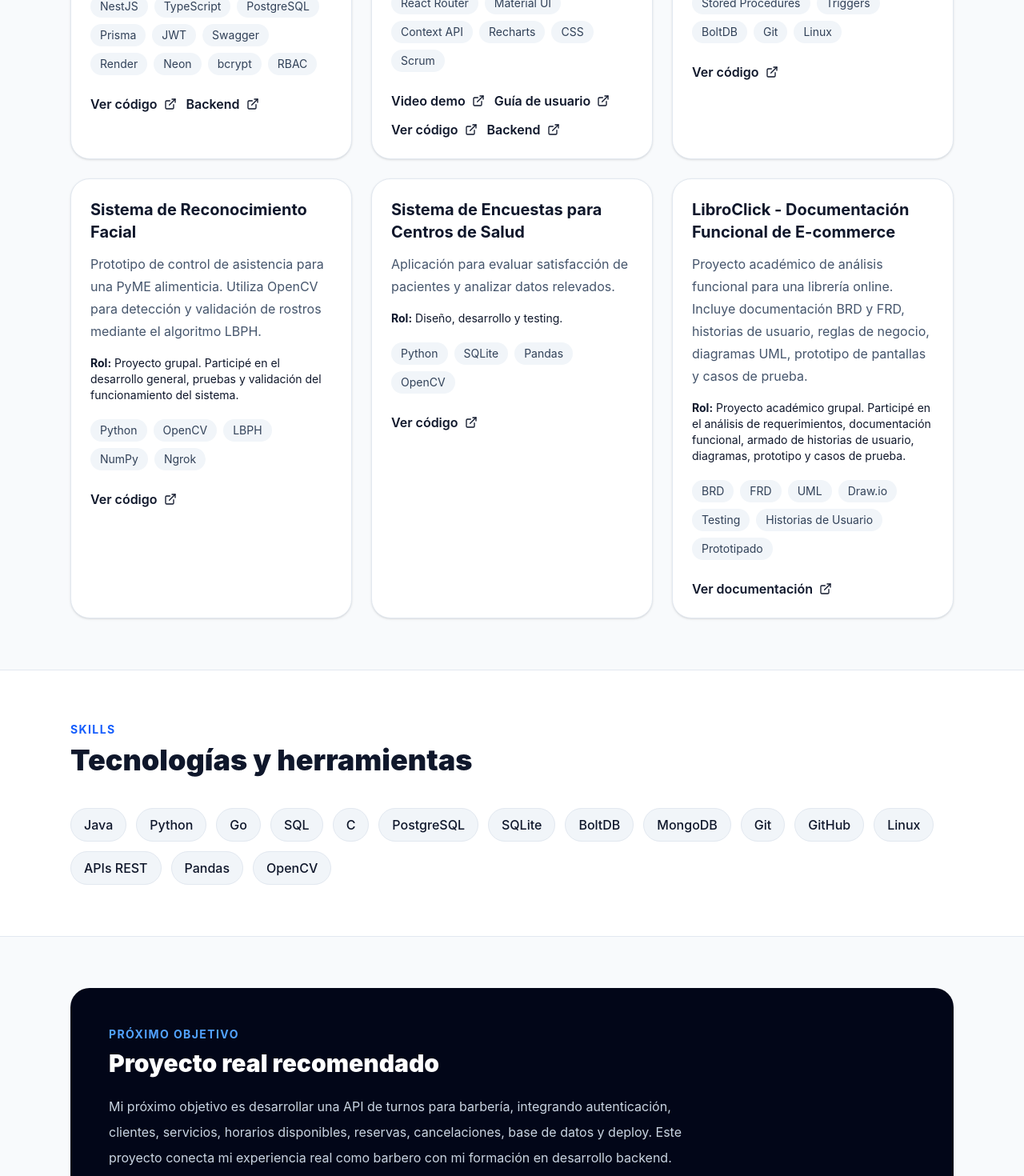
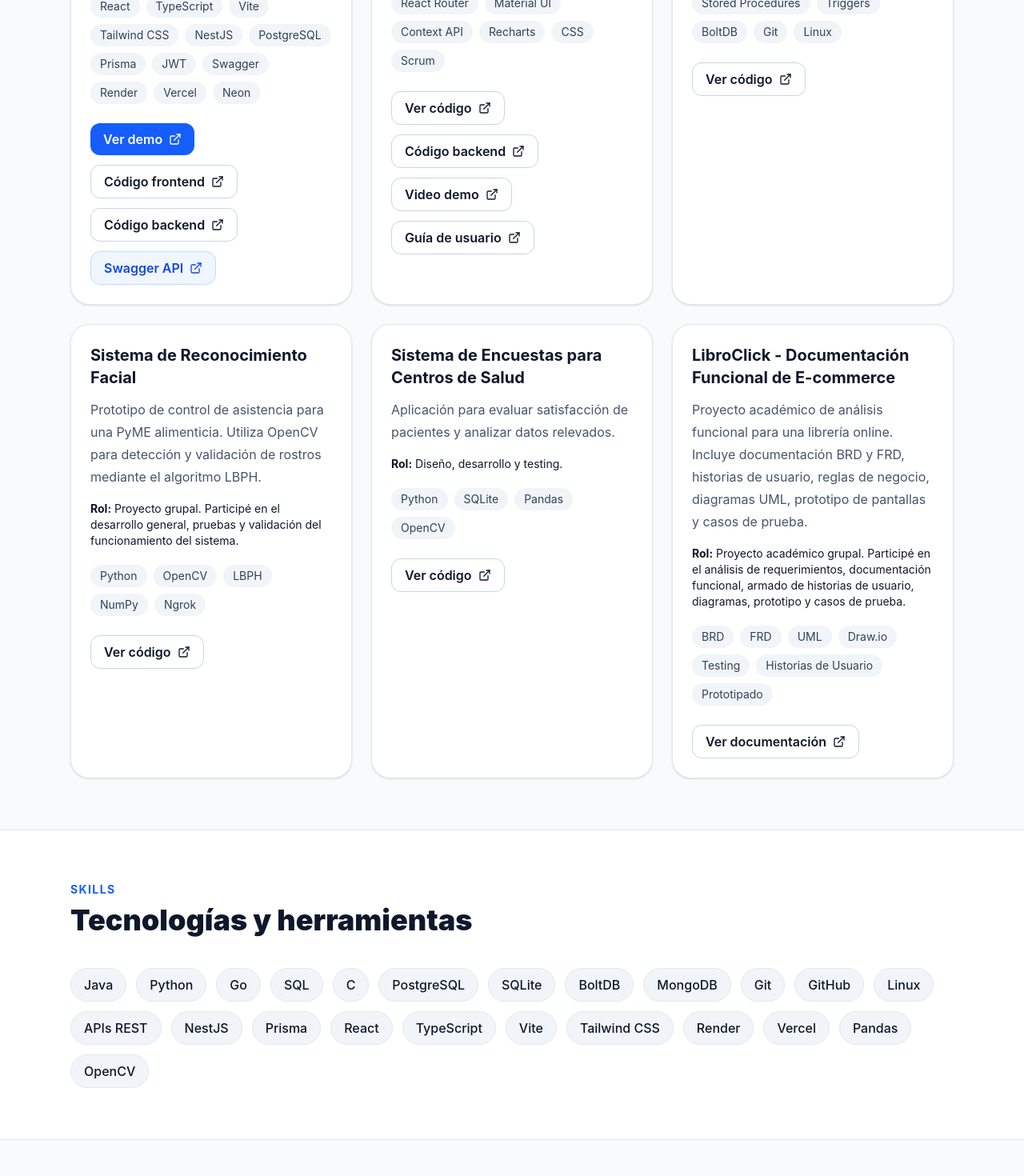
Before and after one commit to IgnacioGodoy2002/portfolio-ignacio, a React (Vite) app: page / in a window 1280 px wide. Shown: the part 1460-2930 px from the top of the page at 80% size. Built offline with nearby package versions, Linux system fonts and the light colour scheme.

Commit message:
Actualizo BarberFlow en portfolio

```diff
--- a/src/App.jsx
+++ b/src/App.jsx
@@ -5,7 +5,7 @@ const profile = {
   role: "Backend Developer Jr.",
   location: "Buenos Aires, Argentina",
   email: "nachogodoy04@gmail.com",
-  linkedin: "https://www.linkedin.com/in/ignacio-gabriel-godoy-351770273/?skipRedirect=true://linkedin.com/in/ignaciogodoy",
+  linkedin: "https://www.linkedin.com/in/ignacio-gabriel-godoy-351770273/",
   github: "https://github.com/IgnacioGodoy2002",
   cv: "/CV_Ignacio_Godoy.pdf",
 };
@@ -24,32 +24,43 @@ const skills = [
   "GitHub",
   "Linux",
   "APIs REST",
+  "NestJS",
+  "Prisma",
+  "React",
+  "TypeScript",
+  "Vite",
+  "Tailwind CSS",
+  "Render",
+  "Vercel",
   "Pandas",
   "OpenCV",
 ];
 
 const projects = [
   {
-  title: "BarberFlow API - Sistema Inteligente de Turnos para Barbería",
+  title: "BarberFlow - Sistema Fullstack de Turnos para Barbería",
   description:
-    "API REST desarrollada para gestionar turnos de barbería de forma profesional. Incluye autenticación JWT, roles, servicios, barberos, horarios laborales, disponibilidad dinámica, reservas, cancelaciones, bloqueos de agenda, validación de conflictos y deploy online.",
+    "Aplicación fullstack desarrollada para gestionar turnos de barbería de forma profesional. Incluye frontend en React, backend en NestJS, autenticación JWT, roles, servicios, barberos, horarios laborales, disponibilidad dinámica, reservas, cancelaciones y documentación Swagger.",
   tech: [
+    "React",
+    "TypeScript",
+    "Vite",
+    "Tailwind CSS",
     "NestJS",
-    "TypeScript",
     "PostgreSQL",
     "Prisma",
     "JWT",
     "Swagger",
     "Render",
+    "Vercel",
     "Neon",
-    "bcrypt",
-    "RBAC"
   ],
   role:
-    "Proyecto personal. Diseñé y desarrollé el backend completo conectando mi experiencia real como barbero con mi formación en desarrollo backend. Implementé autenticación, roles, base de datos relacional, motor de disponibilidad, reservas, cancelaciones, bloqueos de agenda y documentación Swagger.",
-  repo: "https://github.com/IgnacioGodoy2002/barberflow-api",
-  backend: "https://barberflow-api-9feo.onrender.com/api/docs",
-  buttonText: "Ver código",
+    "Proyecto personal. Diseñé y desarrollé una solución fullstack conectando mi experiencia real como barbero con mi formación en desarrollo. Implementé frontend, backend, base de datos relacional, autenticación, reservas, disponibilidad en tiempo real, validación de conflictos y deploy completo.",
+  demo: "https://barberflow-a0u8cix0l-ignaciogodoy2002s-projects.vercel.app/",
+  frontend: "https://github.com/IgnacioGodoy2002/barberflow-web",
+  backend: "https://github.com/IgnacioGodoy2002/barberflow-api",
+  swagger: "https://barberflow-api-9feo.onrender.com/api/docs",
 },
 {
   title: "Frozen Lácteos - Sistema de Gestión de Producción",
@@ -246,12 +257,67 @@ function App() {
               </div>
 
               <div className="flex flex-wrap gap-3 mt-6">
+                {project.demo && (
+                  <a
+                    href={project.demo}
+                    target="_blank"
+                    rel="noreferrer"
+                    className="inline-flex items-center gap-2 rounded-xl bg-blue-600 px-4 py-2 font-semibold text-white hover:bg-blue-700 transition"
+                  >
+                    Ver demo <ExternalLink size={16} />
+                  </a>
+                )}
+
+                {project.frontend && (
+                  <a
+                    href={project.frontend}
+                    target="_blank"
+                    rel="noreferrer"
+                    className="inline-flex items-center gap-2 rounded-xl border border-slate-300 px-4 py-2 font-semibold hover:text-blue-700 transition"
+                  >
+                    Código frontend <ExternalLink size={16} />
+                  </a>
+                )}
+
+                {project.repo && (
+                  <a
+                    href={project.repo}
+                    target="_blank"
+                    rel="noreferrer"
+                    className="inline-flex items-center gap-2 rounded-xl border border-slate-300 px-4 py-2 font-semibold hover:text-blue-700 transition"
+                  >
+                    {project.buttonText || "Ver código"} <ExternalLink size={16} />
+                  </a>
+                )}
+
+                {project.backend && (
+                  <a
+                    href={project.backend}
+                    target="_blank"
+                    rel="noreferrer"
+                    className="inline-flex items-center gap-2 rounded-xl border border-slate-300 px-4 py-2 font-semibold hover:text-blue-700 transition"
+                  >
+                    Código backend <ExternalLink size={16} />
+                  </a>
+                )}
+
+                {project.swagger && (
+                  <a
+                    href={project.swagger}
+                    target="_blank"
+                    rel="noreferrer"
+                    className="inline-flex items-center gap-2 rounded-xl border border-blue-200 bg-blue-50 px-4 py-2 font-semibold text-blue-700 hover:bg-blue-100 transition"
+                  >
+                    Swagger API <ExternalLink size={16} />
+                  </a>
+                )}
+
                 {project.video && (
                   <a
                     href={project.video}
                     target="_blank"
                     rel="noreferrer"
-      className="inline-flex items-center gap-2 font-semibold hover:text-blue-700"
+                    className="inline-flex items-center gap-2 rounded-xl border border-slate-300 px-4 py-2 font-semibold hover:text-blue-700 transition"
                   >
                     Video demo <ExternalLink size={16} />
                   </a>
@@ -262,31 +328,9 @@ function App() {
                     href={project.manual}
                     target="_blank"
                     rel="noreferrer"
-      className="inline-flex items-center gap-2 font-semibold hover:text-blue-700"
+                    className="inline-flex items-center gap-2 rounded-xl border border-slate-300 px-4 py-2 font-semibold hover:text-blue-700 transition"
                   >
                     Guía de usuario <ExternalLink size={16} />
-    </a>
-  )}
-
- {project.repo && (
-  <a
-    href={project.repo}
-    target="_blank"
-    rel="noreferrer"
-    className="inline-flex items-center gap-2 font-semibold hover:text-blue-700"
-  >
-    {project.buttonText || "Ver código"} <ExternalLink size={16} />
-  </a>
-)}
-
-  {project.backend && (
-    <a
-      href={project.backend}
-      target="_blank"
-      rel="noreferrer"
-      className="inline-flex items-center gap-2 font-semibold hover:text-blue-700"
-    >
-      Backend <ExternalLink size={16} />
                   </a>
                 )}
               </div>
@@ -320,14 +364,15 @@ function App() {
       <section className="max-w-6xl mx-auto px-6 py-16">
         <div className="bg-slate-950 text-white rounded-3xl p-8 md:p-12">
           <p className="text-blue-400 font-bold uppercase tracking-widest text-sm">
-            Próximo objetivo
+            Proyecto fullstack destacado
           </p>
           <h2 className="text-3xl font-black mt-2">
-            Proyecto real recomendado
+            BarberFlow ya está online
           </h2>
           <p className="mt-5 text-slate-300 leading-8 max-w-3xl">
-            Mi próximo objetivo es desarrollar una API de turnos para barbería, integrando autenticación, clientes, servicios, horarios disponibles, reservas, cancelaciones, base de datos y deploy.
-            Este proyecto conecta mi experiencia real como barbero con mi formación en desarrollo backend.
+            Desarrollé BarberFlow como un sistema real de turnos para barbería, con frontend en React, backend en NestJS,
+            base de datos PostgreSQL, autenticación JWT, disponibilidad dinámica, reservas, cancelaciones, Swagger y deploy
+            completo en Vercel, Render y Neon.
           </p>
         </div>
       </section>
```
Lines whose indentation alone changed are shown as unchanged.
